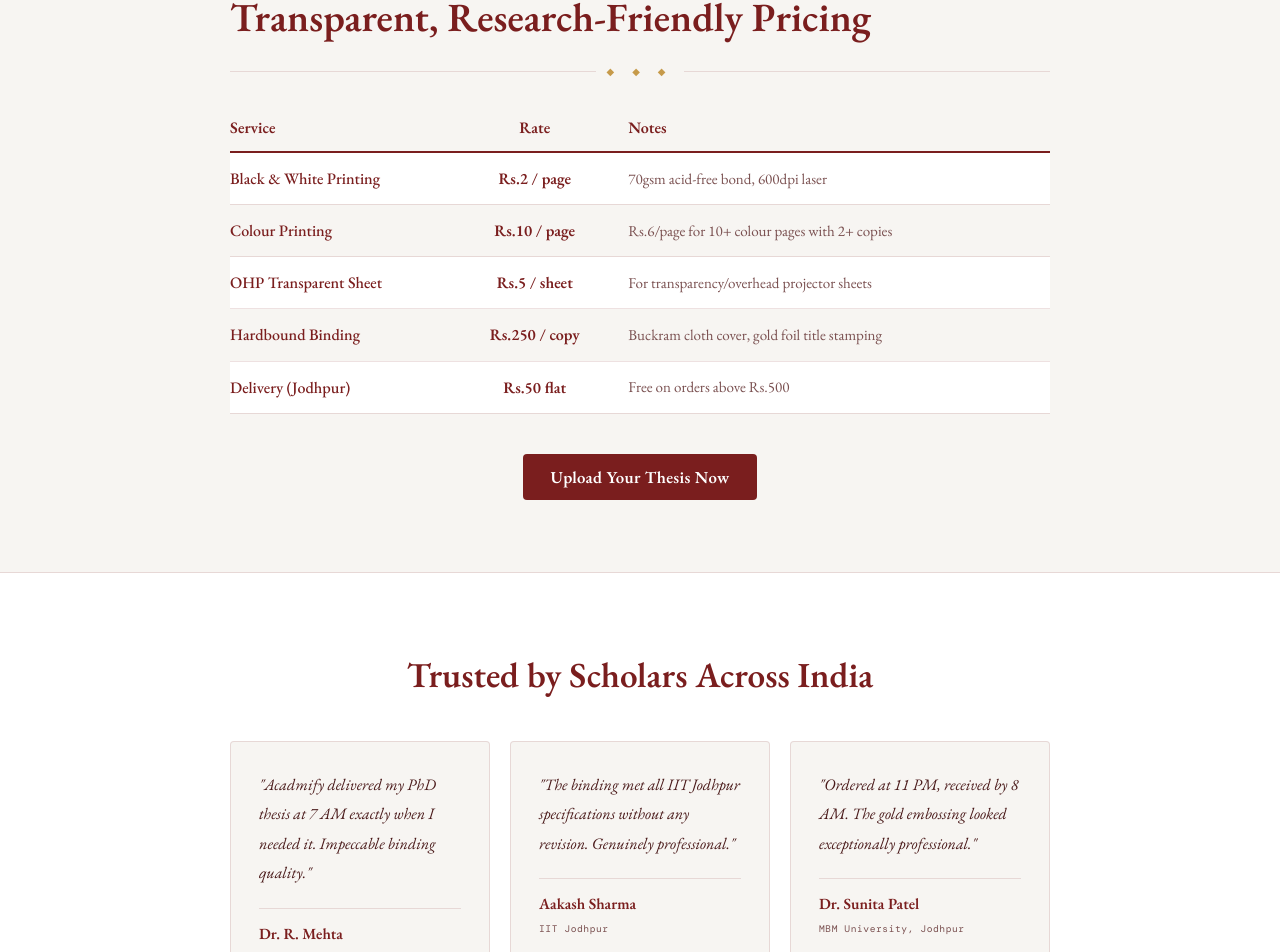
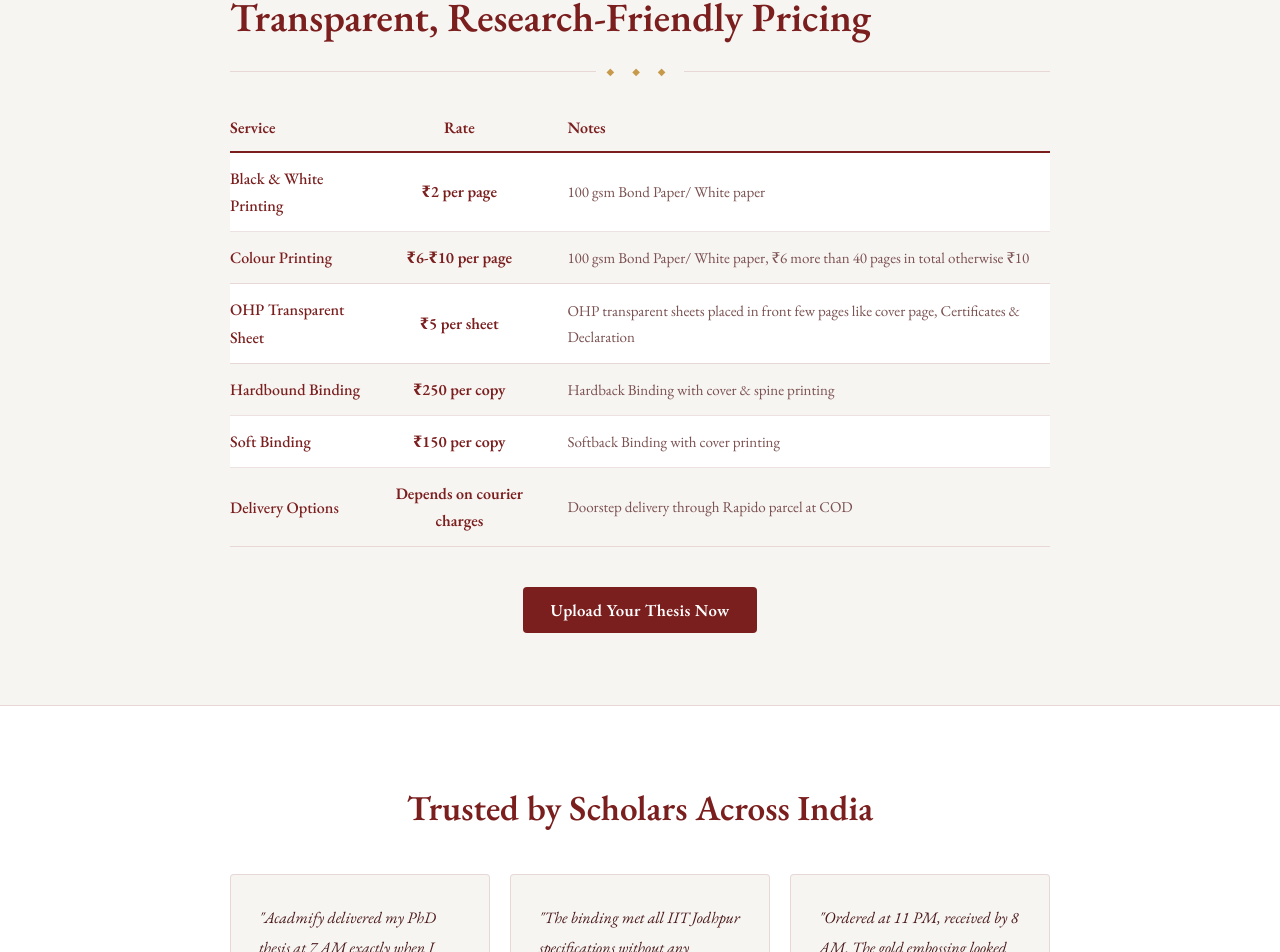
Before and after one commit to mukesh83/acadmify, a React (Vite) app: page / in a window 1280 px wide. Shown: the part 4842-5794 px from the top of the page. Built offline with nearby package versions, Linux system fonts and the light colour scheme; no server answers; the database is empty; a web font is replaced by a local one.

Commit message:
Pricing Schedule Update

```diff
--- a/src/components/Home.jsx
+++ b/src/components/Home.jsx
@@ -63,11 +63,12 @@ export default function Home({ setPage }) {
     '?text=' + encodeURIComponent('Hello Acadmify! I want to get my thesis printed and bound. Please share the details.')
 
   const pricingRows = [
-    ['Black & White Printing', 'Rs.2 / page',   '70gsm acid-free bond, 600dpi laser'],
-    ['Colour Printing',        'Rs.10 / page',  'Rs.6/page for 10+ colour pages with 2+ copies'],
-    ['OHP Transparent Sheet',  'Rs.5 / sheet',  'For transparency/overhead projector sheets'],
-    ['Hardbound Binding',      'Rs.250 / copy', 'Buckram cloth cover, gold foil title stamping'],
-    ['Delivery (Jodhpur)',     'Rs.50 flat',    'Free on orders above Rs.500'],
+    ['Black & White Printing', '₹2 per page',   '100 gsm Bond Paper/ White paper'],
+    ['Colour Printing',        '₹6-₹10 per page',  '100 gsm Bond Paper/ White paper, ₹6 more than 40 pages in total otherwise ₹10'],
+    ['OHP Transparent Sheet',  '₹5 per sheet',  'OHP transparent sheets placed in front few pages like cover page, Certificates & Declaration'],
+    ['Hardbound Binding',      '₹250 per copy', 'Hardback Binding with cover & spine printing'],
+     ['Soft Binding',      '₹150 per copy', 'Softback Binding with cover printing'],
+    ['Delivery Options',     'Depends on courier charges',    'Doorstep delivery through Rapido parcel at COD'],
   ]
 
   const videos = [
```
Also changed, not shown: src/components/Home pricing rows.txt (added).
